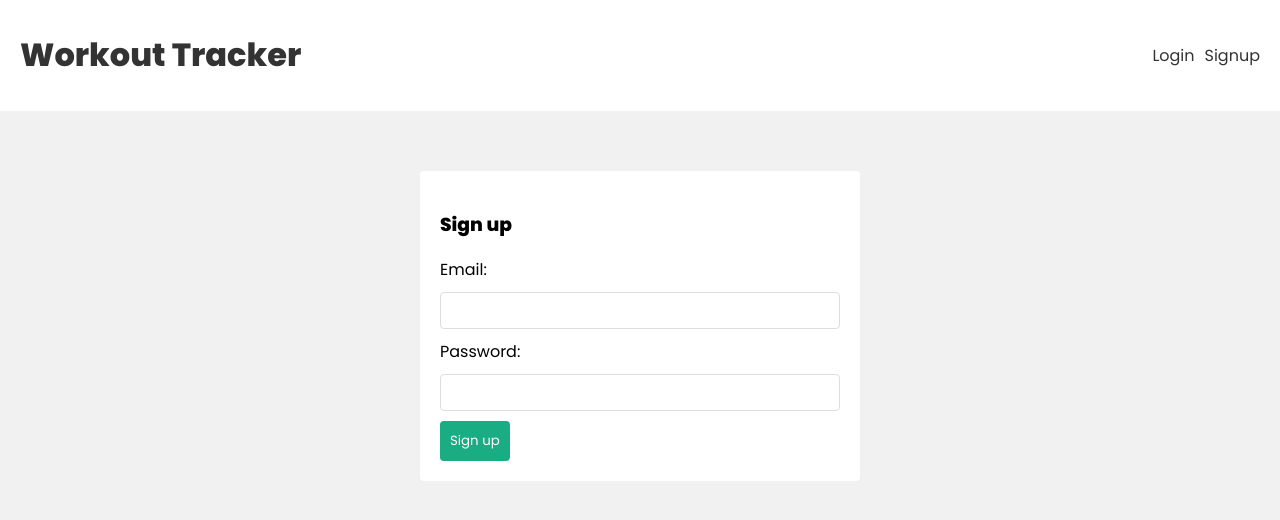
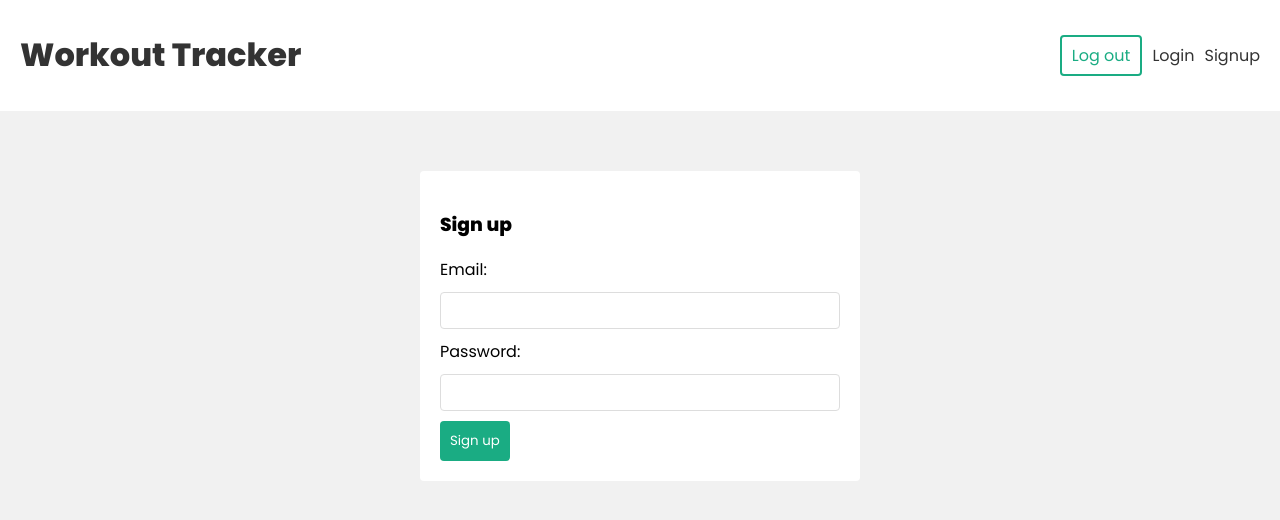
Before and after one commit to sebtsang/Workout-Tracker, a React (Create React App) app in the folder frontend/: page /signup in a window 1280 px wide. Shown: the top 520 px of the page. Built offline with nearby package versions, Linux system fonts and the light colour scheme; the HTML template or start-up script is replaced by a standard one.

Commit message:
Added logout functionality

```diff
--- a/frontend/src/components/Navbar.js
+++ b/frontend/src/components/Navbar.js
@@ -1,6 +1,12 @@
 import { Link } from 'react-router-dom'
+import { useLogout } from '../hooks/useLogout'
 
 const Navbar = () => {
+    const { logout } = useLogout()
+
+    const handleClick = () => {
+        logout()
+    }
 
     return (
         <header>
@@ -9,6 +15,9 @@
                     <h1>Workout Tracker</h1>
                 </Link>
                 <nav>
+                    <div>
+                        <button onClick={handleClick}>Log out</button>
+                    </div>
                     <div>
                         <Link to="/login">Login</Link>
                         <Link to="/signup">Signup</Link>
--- /dev/null
+++ b/frontend/src/hooks/useLogout.js
@@ -0,0 +1,15 @@
+import { useAuthContext } from "./useAuthContext"
+
+export const useLogout = () => {
+        const { dispatch } = useAuthContext()
+
+    const logout = () => {
+        // remove user from storage
+        localStorage.removeItem('user')
+
+        // dispatch logout action
+        dispatch({type: 'LOGOUT'})
+    }
+
+    return {logout}
+}
--- a/frontend/src/index.css
+++ b/frontend/src/index.css
@@ -109,6 +109,16 @@
 nav a {
   margin-left: 10px;
 }
+nav button {
+  background: #fff;
+  color: var(--primary);
+  border: 2px solid var(--primary);
+  padding: 6px 10px;
+  border-radius: 4px;
+  font-family: "Poppins";
+  cursor: pointer;
+  font-size: 1em;
+}
 /* auth forms */
 form.signup, form.login {
   max-width: 400px;
--- a/frontend/src/pages/Signup.js
+++ b/frontend/src/pages/Signup.js
@@ -1,5 +1,5 @@
 import { useState } from 'react'
-import {useSignup } from "../hooks/userSignup"
+import {useSignup } from "../hooks/useSignup"
 
 const Signup = () => {
     const [email, setEmail] = useState('')
```
Also changed, not shown: frontend/src/hooks/useSignup.js (renamed from frontend/src/hooks/userSignup.js).
